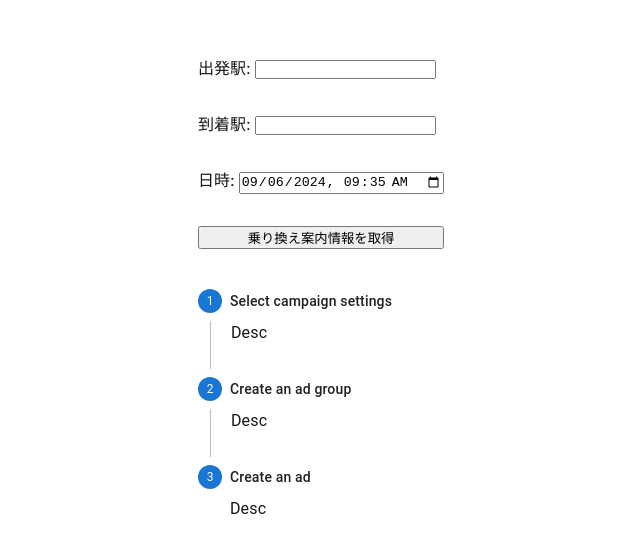
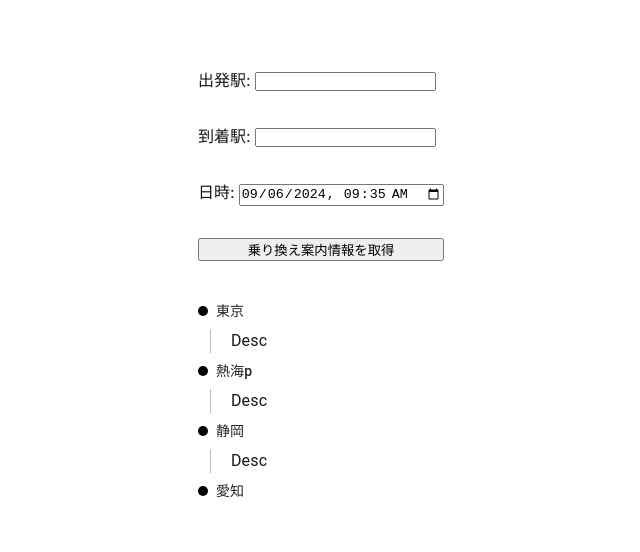
Before and after one commit to Tomohiro-Akinaga/TrekTrip, a Next.js app in the folder frontend/: page / in a window 1280 px wide. Shown: the part 112-664 px from the top of the page, without its empty margins (319-959 px from the left). Built offline with nearby package versions, Linux system fonts and the light colour scheme.

Commit message:
stepIconのスタイル調整

```diff
--- a/frontend/src/app/page.tsx
+++ b/frontend/src/app/page.tsx
@@ -49,16 +49,20 @@ export default function Home() {
 
   const steps = [
     {
-      label: "Select campaign settings",
+      label: "東京",
       description: "Desc",
     },
     {
-      label: "Create an ad group",
+      label: "熱海p",
       description: "Desc",
     },
     {
-      label: "Create an ad",
+      label: "静岡",
       description: "Desc",
+    },
+    {
+      label: "愛知",
+      description: "",
     },
   ];
 
--- a/frontend/src/components/molecules/StepperBox/index.module.css
+++ b/frontend/src/components/molecules/StepperBox/index.module.css
@@ -1,6 +1,6 @@
-.icon {
-  width: 20px;
-  height: 20px;
+.stepIcon {
+  width: 10px;
+  height: 10px;
   background-color: #000;
   border-radius: 50%;
 }
--- a/frontend/src/components/molecules/StepperBox/index.tsx
+++ b/frontend/src/components/molecules/StepperBox/index.tsx
@@ -3,6 +3,7 @@ import styles from "./index.module.css";
 import {
   Box,
   Step,
+  StepConnector,
   StepContent,
   StepLabel,
   Stepper,
@@ -14,12 +15,17 @@ interface Props {
 }
 
 const StepperBox = ({ children, steps }: PropsWithChildren<Props>) => {
+  const StepIconComponent = () => {
+    return <span className={styles.stepIcon}></span>;
+  };
   return (
     <Box sx={{ maxWidth: 400 }}>
-      <Stepper activeStep={0} orientation="vertical">
+      <Stepper orientation="vertical" connector={null}>
         {steps.map((step, index) => (
           <Step key={step.label} active>
-            <StepLabel>{step.label}</StepLabel>
+            <StepLabel StepIconComponent={StepIconComponent}>
+              {step.label}
+            </StepLabel>
             <StepContent>
               <Typography>{step.description}</Typography>
             </StepContent>
```
